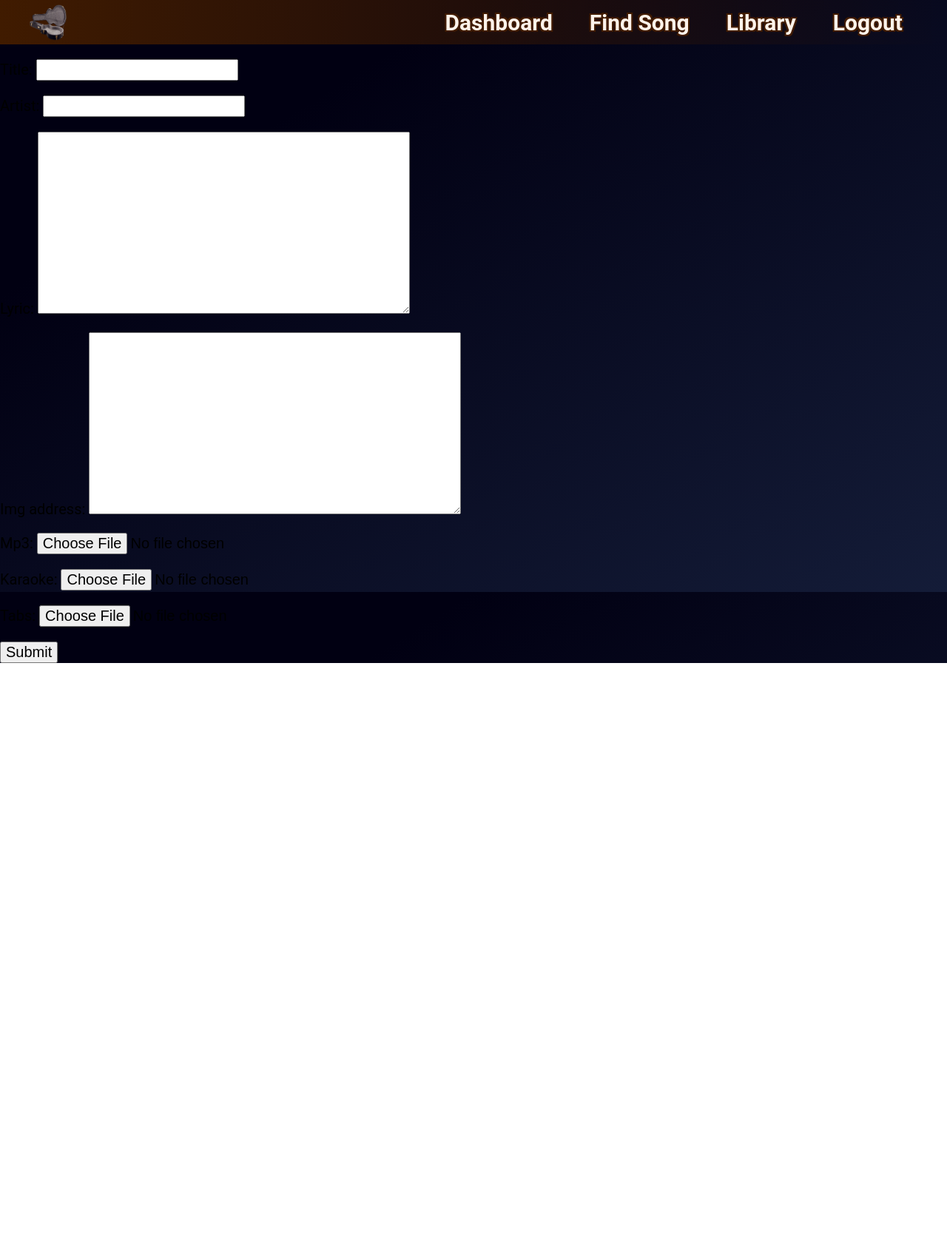
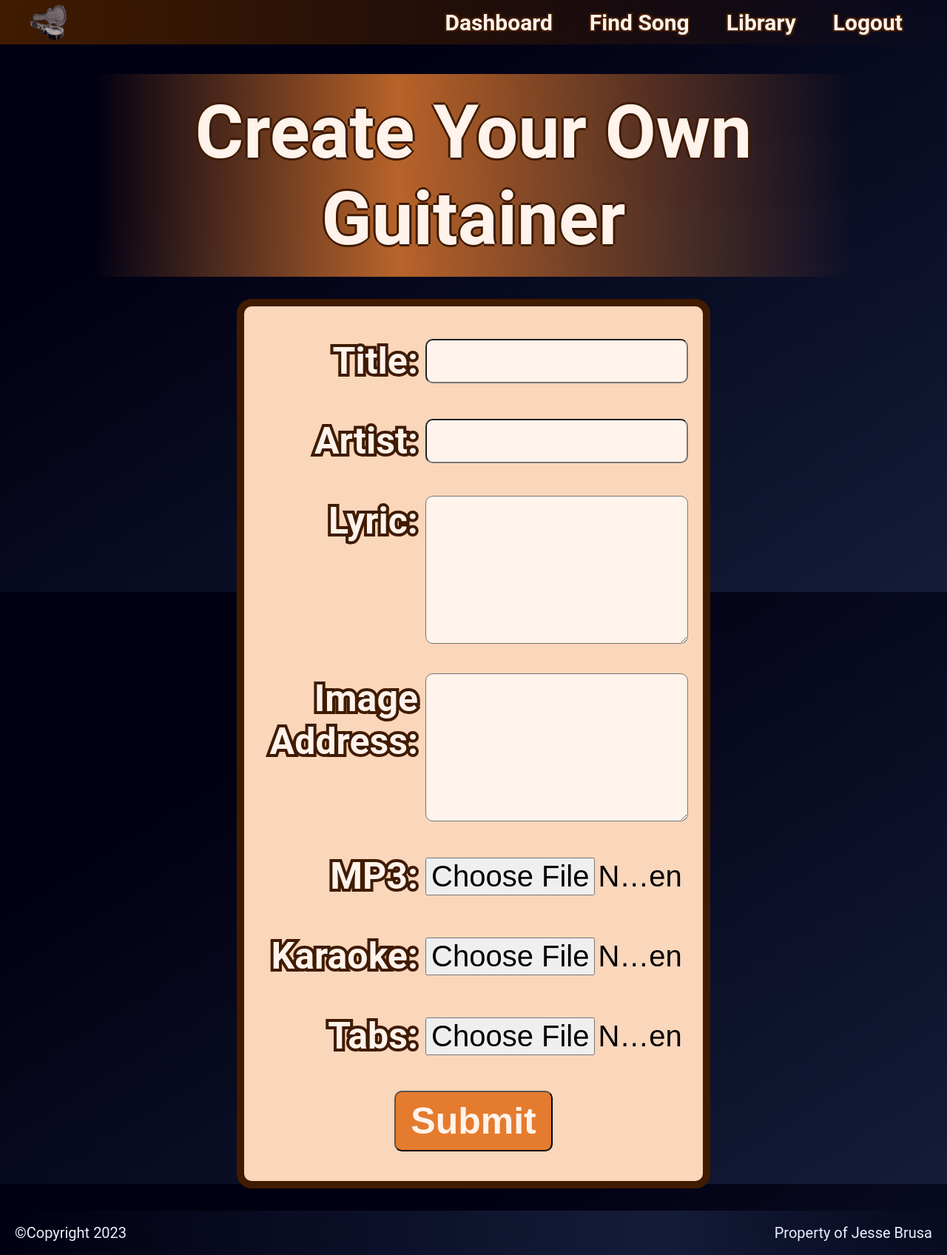
Before and after one commit to jessebrusa/django_guitainer, a Django app: page /create-guitainer/ in a window 1280 px wide. Shown: the whole page at 74% size. Before the commit the page ends 896 px from the top, so only its background shows below. Run offline with Django 5.2, Linux system fonts and the light colour scheme; a user stored in the database is signed in; some libraries are stand-ins or nearby versions.

Commit message:
completed form pages styling

```diff
--- a/guitainer/settings.py
+++ b/guitainer/settings.py
@@ -32,6 +32,7 @@ INSTALLED_APPS = [
     'obtain',
     'groups',
     'dashboard',
+    'widget_tweaks',
 ]
 
 MIDDLEWARE = [
--- a/library/templates/base/create-guitainer.html
+++ b/library/templates/base/create-guitainer.html
@@ -1,9 +1,57 @@
 {% extends 'base/main.html' %}
 
+{% load widget_tweaks %}
+
 {% block content %}
-    <form method="post" enctype="multipart/form-data">
-        {% csrf_token %}
-        {{ form.as_p }}
-        <button type="submit">Submit</button>
-    </form>
+    <div class="bodyContainer gap25">
+
+        <div class="headerContainer" >
+            <h1>Create Your Own Guitainer</h1>
+        </div>
+
+        <form method="post" enctype="multipart/form-data" class="standardForm">
+            {% csrf_token %}
+
+            <div class="rowItems">
+                <label for="{{ form.title.id_for_label }}">Title:</label>
+                {{ form.title|add_class:"inputBar" }}
+            </div>
+
+            <div class="rowItems">
+                <label for="{{ form.artist.id_for_label }}">Artist:</label>
+                {{ form.artist|add_class:"inputBar" }}
+            </div>
+
+            <div class="rowItems">
+                <label for="{{ form.lyric.id_for_label }}">Lyric:</label>
+                {{ form.lyric|add_class:"inputText" }}
+            </div>
+
+            <div class="rowItems">
+                <label for="{{ form.img_address.id_for_label }}">Image Address:</label>
+                {{ form.img_address|add_class:"inputText" }}
+            </div>
+
+            <div class="rowItems">
+                <label for="{{ form.mp3.id_for_label }}">MP3:</label>
+                {{ form.mp3|add_class:"inputFile" }}
+            </div>
+
+            <div class="rowItems">
+                <label for="{{ form.karaoke.id_for_label }}">Karaoke:</label>
+                {{ form.karaoke|add_class:"inputFile" }}
+            </div>
+
+            <div class="rowItems">
+                <label for="{{ form.tabs.id_for_label }}">Tabs:</label>
+                {{ form.tabs|add_class:"inputFile" }}
+            </div>
+
+            <button type="submit">Submit</button>
+
+        </form>
+
+        {% include 'base/footer.html' %}
+
+    </div>
 {% endblock %}
--- a/obtain/templates/base/find-song.html
+++ b/obtain/templates/base/find-song.html
@@ -10,12 +10,12 @@
         <form class="standardForm">
             <div class="rowItems">
                 <label for="title-input" data-content="Title:">Title:</label>
-                <input type="text" id="title-input" name="title-input" required>
+                <input type="text" id="title-input" name="title-input" class="inputBar" required>
             </div>
 
             <div class="rowItems">
                 <label for="artist-input">Artist:</label>
-                <input type="text" id="artist-input" name="artist-input">
+                <input type="text" id="artist-input" name="artist-input" class="inputBar">
             </div>
 
             <div class="standardFormBottom">
--- a/static/css/stylesheet.css
+++ b/static/css/stylesheet.css
@@ -11,15 +11,16 @@
 
 html {
     height: 100%;
+    background-image: linear-gradient(to bottom right, #010012 25%, #141C38);
+    background-attachment: fixed;
 }
 
 body {
     margin: 0;
     padding: 0;
     font-family: 'Roboto', sans-serif;
-    background-color: #f5f5f5;
+    background-color: transparent;
     min-height: 100vh;
-    background-image: linear-gradient(to bottom right, #010012 25%, #141C38);
     width: 100%;
     display: flex;
     flex-direction: column;
@@ -58,6 +59,10 @@ footer p {
     font-size: 1rem;
 }
 
+.gap25 {
+    gap: 1.5rem;
+}
+
 .headerContainer {
     background-image: linear-gradient(to right, transparent, rgba(229, 123, 46, .8) 40%, transparent);
     width: 80%;
@@ -86,16 +91,34 @@ footer p {
 .rowItems {
     width: 100%;
     display: flex;
-    gap: .5rem;
+    gap: .25rem;
     margin: 1rem 0 1rem 0;
     flex-wrap: wrap;
 }
 
-.rowItems input {
+.rowItems .inputBar {
     flex: 1;
     background-color: #FFF3EB;
     border-radius: .5rem;
     height: 3rem;
+    font-size: 2.5rem;
+    min-width: 10rem;
+    align-self: center;
+}
+
+.rowItems .inputFile {
+    flex: 1;
+    font-size: 2rem;
+    min-width: 10rem;
+    align-self: center;
+
+}
+
+.rowItems .inputText {
+    flex: 1;
+    background-color: #FFF3EB;
+    border-radius: .5rem;
+    height: 10rem;
     font-size: 2.5rem;
     min-width: 10rem;
     align-self: center;
@@ -113,8 +136,12 @@ footer p {
     -webkit-background-clip: text;
     color: #FFF3EB;
     font-weight: bolder;
+    padding: .25rem;
 }
 
+.rowItems .loginRegisterLabel {
+    width: 14rem;
+}
 
 .standardForm {
     background-color: #FAD6BB;
```
Also changed, not shown: login/templates/base/login.html (+28 -6 lines), login/templates/base/register.html (+34 -13 lines), db.sqlite3.
